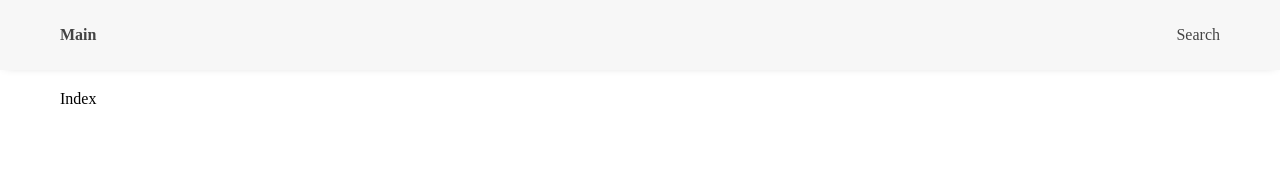
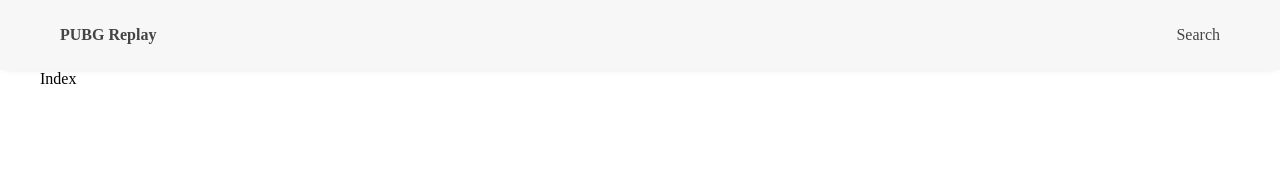
Before and after one commit to Web-Engine/pubg-replay, a Vue app: page / in a window 1280 px wide. Shown: the top 178 px of the page. Built offline with nearby package versions, Linux system fonts and the light colour scheme.

Commit message:
Fix menu key lint error

```diff
--- a/src/App.vue
+++ b/src/App.vue
@@ -2,26 +2,22 @@
     <div id="app">
         <header>
             <div class="layout-width clearfix">
-                <h1 class="fleft"><a href="/">Main</a></h1>
+                <h1 class="logo fleft"><a href="/">PUBG Replay</a></h1>
 
                 <nav class="fright">
                     <ul class="clearfix">
                         <li class="fleft" v-for="menu in menus" :key="menu.path">
-                            <router-link :to="menu">{{ menu.text }}</router-link>
+                            <router-link :to="menu.to">{{ menu.text }}</router-link>
                         </li>
                     </ul>
-
                 </nav>
             </div>
         </header>
+
         <div class="layout-width">
             <main>
-                    <router-view></router-view>
+                <router-view></router-view>
             </main>
-
-            <footer>
-
-            </footer>
         </div>
     </div>
 </template>
@@ -33,8 +29,10 @@ export default {
         return {
             menus: [
                 {
-                    path: '/search',
-                    text: 'Search'
+                    to: {
+                        path: '/search',
+                    },
+                    text: 'Search',
                 },
             ],
         };
@@ -84,12 +82,12 @@ export default {
         background: #f7f7f7;
     }
 
-    header h1 {
+    header .logo {
         margin: 0;
         font-size: 1rem;
     }
 
-    header h1 a {
+    header .logo a {
         display: block;
         color: #444;
         text-decoration: none;
@@ -112,12 +110,4 @@ export default {
         line-height: 70px;
         padding: 0 20px;
     }
-
-    main {
-        padding: 20px;
-    }
-
-    footer {
-
-    }
 </style>
```
